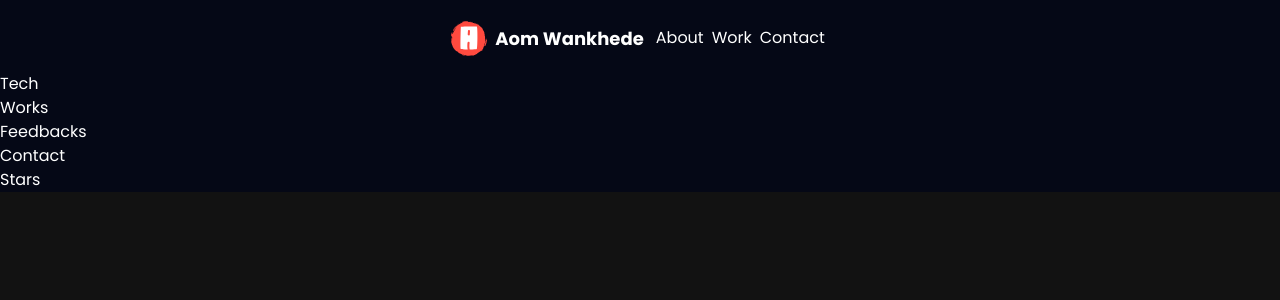
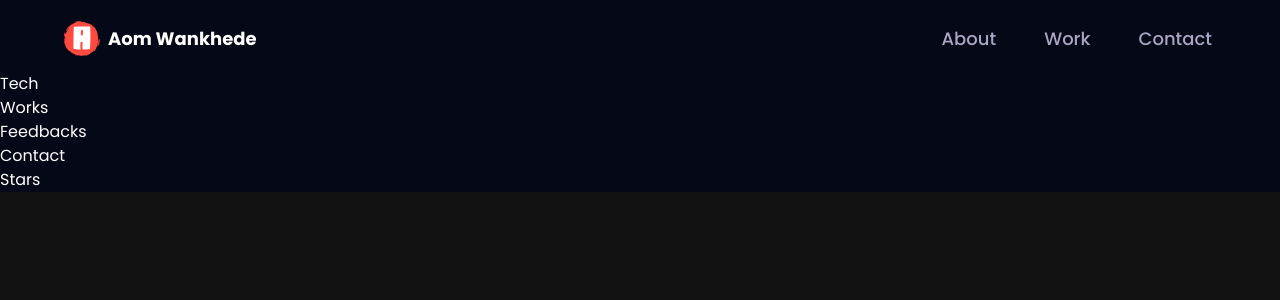
Before and after one commit to aomwankhede/PortFolio, a React (Vite) app: page / in a window 1280 px wide. Shown: the top 300 px of the page. Built offline with nearby package versions, Linux system fonts and the light colour scheme.

Commit message:
NavBar DONE!!

```diff
--- a/src/components/Navbar.jsx
+++ b/src/components/Navbar.jsx
@@ -7,31 +7,78 @@ import { color } from "framer-motion";
 
 const Navbar = () => {
   const [active, setActive] = useState("");
+  const [toggle, setToggle] = useState(false);
   return (
     <nav
       className={`${styles.paddingX} w-full flex items-center py-5 fixed top-0 z-20 bg-primary`}
     >
-      <div className="w-full flex justify-between items-center max-w-7xl mx-auto" style={{justifyContent:'center'}}>
-        <Link
-          to="/"
-          className="flex items-center gap-2 "
-          onClick={() => {
-            setActive("");
-            window.scrollTo(0, 0);
-          }}
-        >
+      <div className="w-full flex justify-between items-center max-w-7xl mx-auto">
+        <Link to="/" className="flex items-center gap-2 ">
           <img src={logo} alt="logo" className="w-9 h-9 object-contain" />
-          <p className="text-white text-[18px] font-bold cursor-pointer">
+          <p className="text-white text-[18px] font-bold cursor-pointer flext">
             Aom Wankhede
           </p>
-          <ul style={{ display: "flex" }}>
-            {navLinks.map((nav) => (
-              <li key={nav.id} style={{ margin: "4px" }}>
-                {nav.title}
-              </li>
-            ))}
-          </ul>
         </Link>
+        <ul
+          className="list-none hidden sm:flex flex-row gap-10"
+          style={{ position: "absolute", right: "4rem" }}
+        >
+          {navLinks.map((nav) => (
+            <li
+              className={`${
+                active === nav.title ? "text-white" : "text-secondary"
+              } hover:'text-white text-[18px] font-medium cursor-pointer`}
+              key={nav.id}
+              style={{ margin: "4px" }}
+              onClick={() => {
+                setActive(nav.title);
+              }}
+            >
+              {nav.title}
+            </li>
+          ))}
+        </ul>
+
+        <div className={"sm:hidden flex flex-1 justify-end items-center"}>
+          <img
+            src={toggle ? close : menu}
+            alt="menu"
+            className={"w-[28px] h-[28px] object-contain cursor-pointer"}
+            onClick={() => {
+              setToggle(!toggle);
+            }}
+          />
+          <div
+            className={`${
+              !toggle ? "hidden" : "flex"
+            } p-6 bleck-gradient absolute top-20 right-0 mx-4 my-2 min-w-[140px] z-10 rounded-xl`}
+          >
+            <ul
+              className="list-none flex justify-end items-start flex-col gap-4"
+              style={{
+                backgroundColor: "black",
+                border: "2px solid black",
+                borderRadius: "4px",
+              }}
+            >
+              {navLinks.map((nav) => (
+                <li
+                  className={`${
+                    active === nav.title ? "text-white" : "text-secondary"
+                  } hover:'text-white text-[18px] font-medium cursor-pointer font-poppins font-medium cursor-pointer text-[15px]`}
+                  key={nav.id}
+                  style={{ margin: "4px" }}
+                  onClick={() => {
+                    setActive(nav.title);
+                    setToggle(!toggle);
+                  }}
+                >
+                  {nav.title}
+                </li>
+              ))}
+            </ul>
+          </div>
+        </div>
       </div>
     </nav>
   );
```
